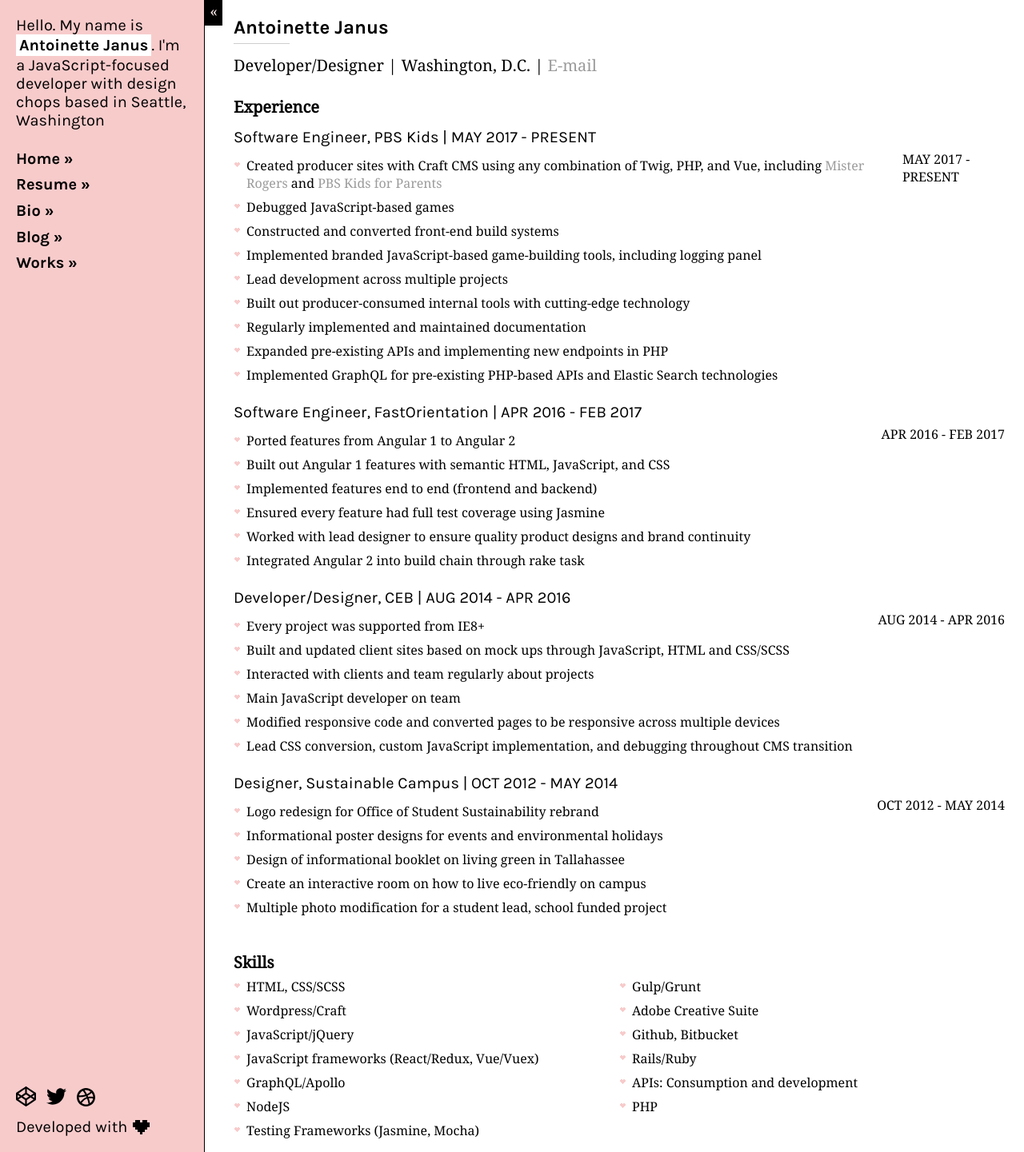
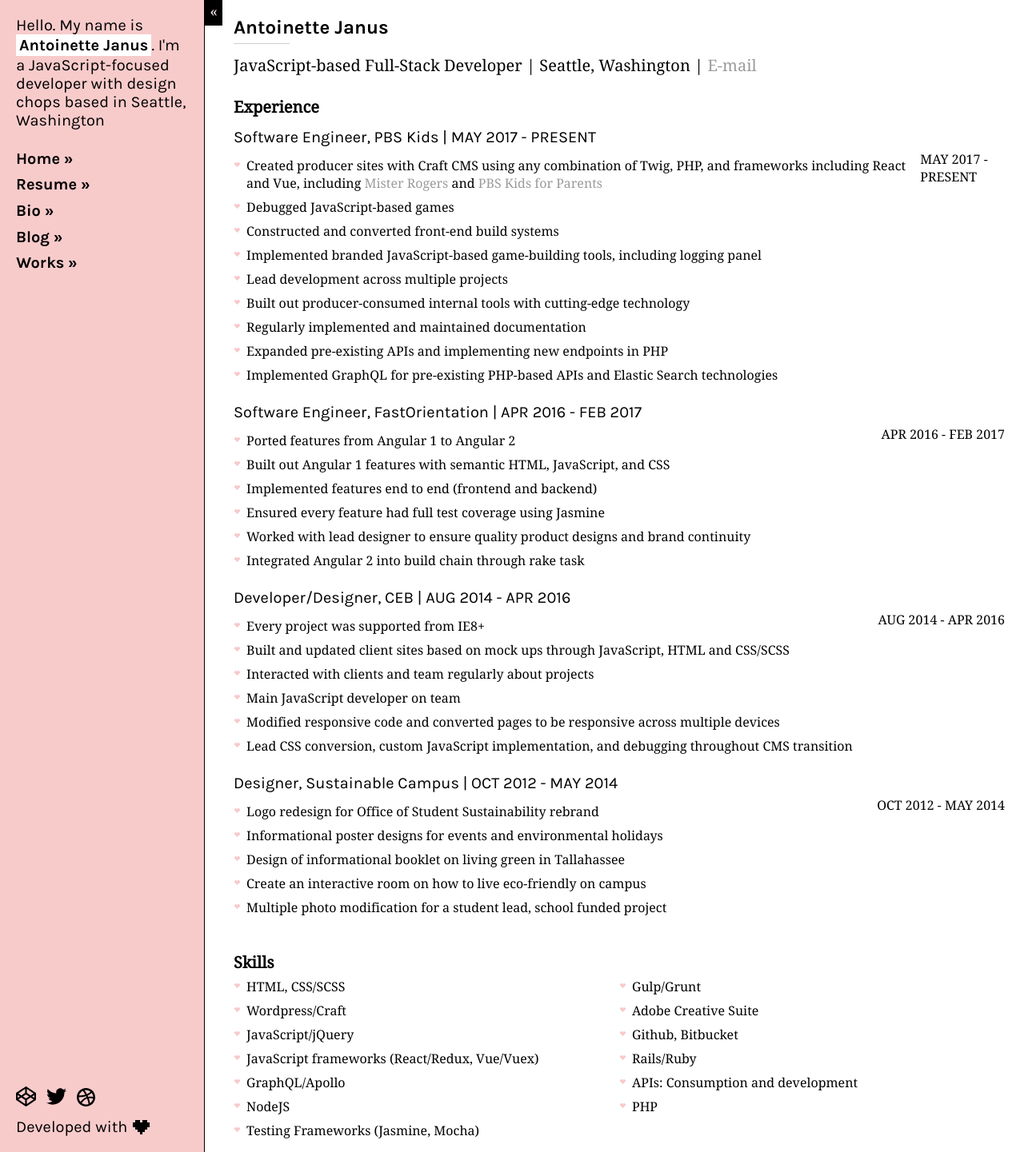
Before and after one commit to twaffl3s/twaffl3s.github.io, a Jekyll site: the page built from resume.html, in a window 1280 px wide. Shown: the whole page at 80% size. Built offline with Jekyll 4.4.1, drawn with Linux system fonts in a browser that asks for light colours.

Commit message:
Updated location and experiences

```diff
--- a/_data/experiences.yml
+++ b/_data/experiences.yml
@@ -13,7 +13,7 @@
   date:
     start: MAY 2017
   responsibilities:
-    - Created producer sites with Craft CMS using any combination of Twig, PHP, and Vue, including <a href="https://www.pbs.org/parents/rogers" target="_blank">Mister Rogers</a> and <a href="https://www.pbs.org/parents">PBS Kids for Parents</a>
+    - Created producer sites with Craft CMS using any combination of Twig, PHP, and frameworks including React and Vue, including <a href="https://www.pbs.org/parents/rogers" target="_blank">Mister Rogers</a> and <a href="https://www.pbs.org/parents">PBS Kids for Parents</a>
     - Debugged JavaScript-based games
     - Constructed and converted front-end build systems
     - Implemented branded JavaScript-based game-building tools, including logging panel
@@ -23,12 +23,12 @@
     - Expanded pre-existing APIs and implementing new endpoints in PHP
     - Implemented GraphQL for pre-existing PHP-based APIs and Elastic Search technologies
   technologies:
-    - JavaScript
+    - JavaScript (Vanilla, Node)
     - GraphQL
     - PHP
     - CraftCMS
     - HTML
-    - JavaScript Frameworks (Vue)
+    - JavaScript Frameworks (Vue, React)
     - HTML Frameworks (Pug, Twig, Handlebars)
     - CSS/SCSS
 
--- a/resume.html
+++ b/resume.html
@@ -6,7 +6,7 @@
 <div id="resume">
 	<div class="post">
 		<h1>Antoinette Janus</h1>
-		<h3> Developer/Designer <span class="screen">|</span><span class="printable">based in</span> Washington, D.C.<span class="screen"> | </span><a href="mailto:acj.gfx@gmail.com">E-mail</a><span class="printable">acj.gfx@gmail.com | (703) 470-7607</span></h3>
+		<h3> JavaScript-based Full-Stack Developer <span class="screen">|</span><span class="printable">based in</span> Seattle, Washington<span class="screen"> | </span><a href="mailto:acj.gfx@gmail.com">E-mail</a><span class="printable">acj.gfx@gmail.com | (703) 470-7607</span></h3>
 		<h3 class="res-cat"><b>Experience</b></h3>
 		<div class="row">
 			{% for exp in site.data.experiences %}
```
